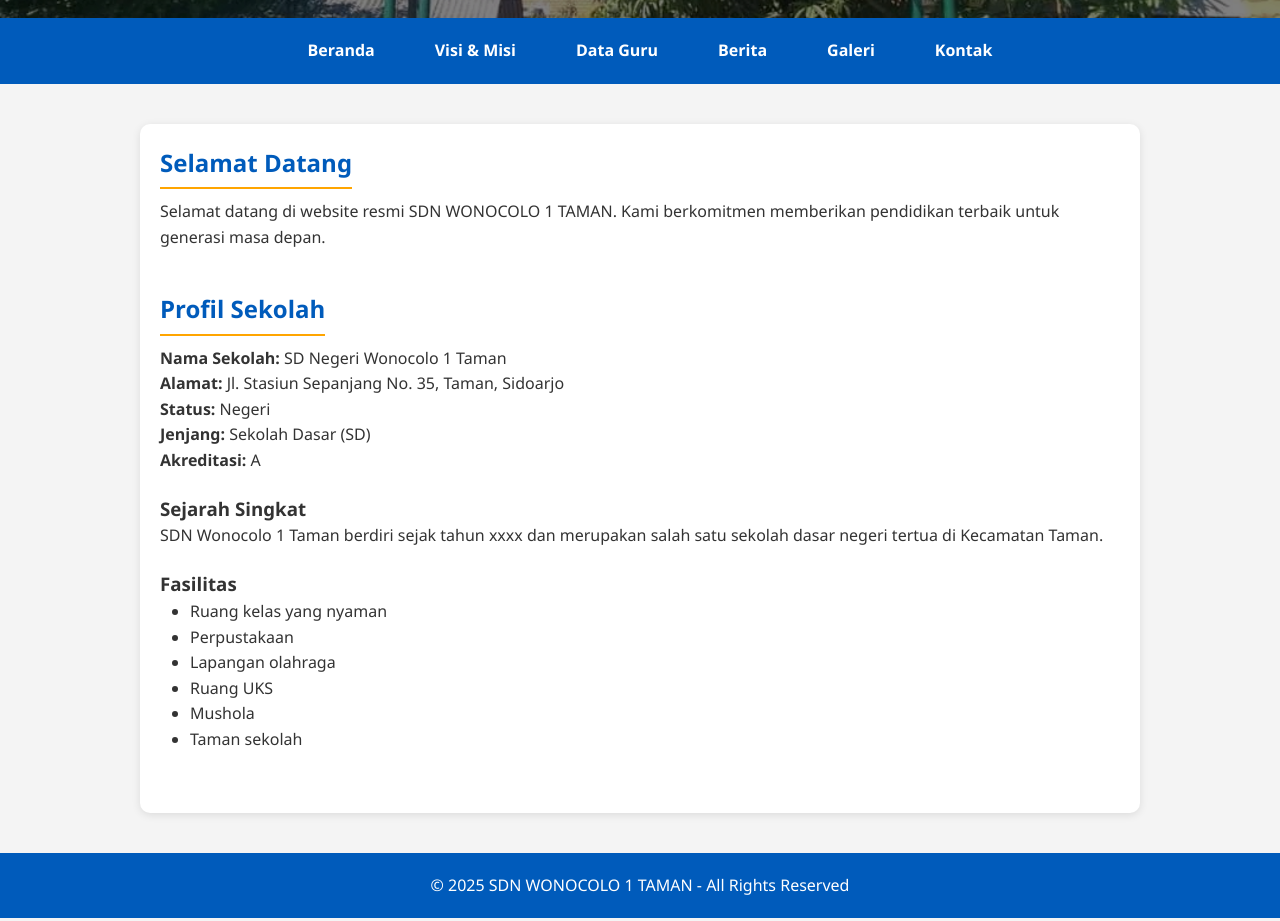
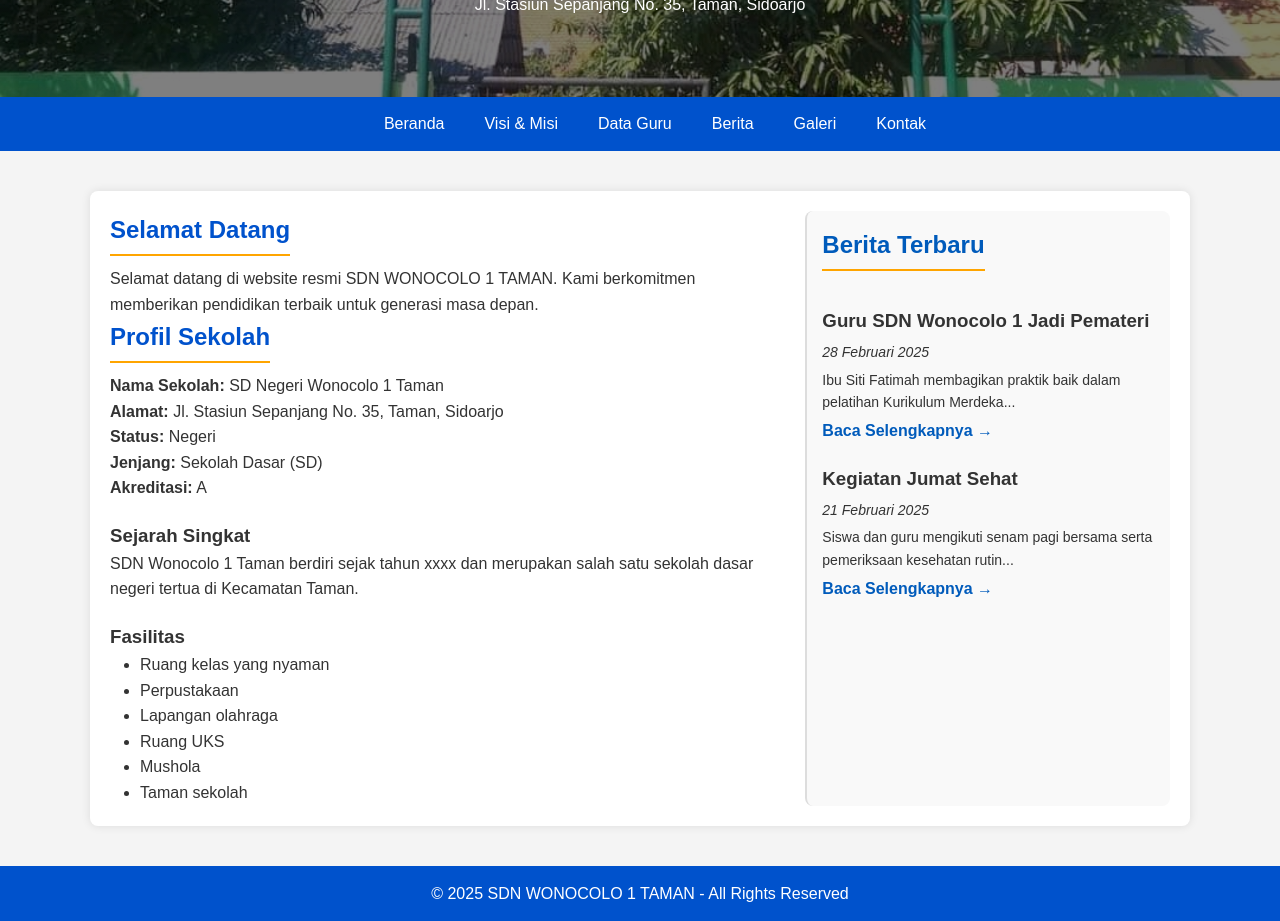
Before and after one commit to SDNWONOCOLO1/sdn-wonocolo-1, a plain HTML site: page index.html in a window 1280 px wide. Shown: the part 262-1183 px from the top of the page. Drawn offline with Linux system fonts and the light colour scheme.

Commit message:
Add files via upload

```diff
--- a/index.html
+++ b/index.html
@@ -5,125 +5,6 @@
   <meta name="viewport" content="width=device-width, initial-scale=1.0" />
   <title>SDN WONOCOLO 1 TAMAN</title>
   <link rel="stylesheet" href="style.css" />
-  <style>
-    * {
-      box-sizing: border-box;
-      margin: 0;
-      padding: 0;
-    }
-
-    body {
-      font-family: 'Segoe UI', sans-serif;
-      background-color: #f4f4f4;
-      line-height: 1.6;
-      color: #333;
-    }
-
-    header {
-      background: url('b2940c35-d558-4ea6-84f4-42e453202d10.png') center/cover no-repeat;
-      height: 280px;
-      display: flex;
-      flex-direction: column;
-      justify-content: center;
-      align-items: center;
-      text-align: center;
-      color: white;
-      position: relative;
-    }
-
-    header::after {
-      content: "";
-      position: absolute;
-      top: 0;
-      left: 0;
-      right: 0;
-      bottom: 0;
-      background-color: rgba(0, 0, 0, 0.5);
-      z-index: 0;
-    }
-
-    header h1, header p, header .logo {
-      position: relative;
-      z-index: 1;
-    }
-
-    .logo img {
-      width: 150px;
-      margin-bottom: 230px;
-    }
-
-    nav {
-      background-color: #005bbb;
-    }
-
-    nav ul {
-      display: flex;
-      justify-content: center;
-      flex-wrap: wrap;
-      list-style: none;
-      padding: 10px;
-    }
-
-    nav ul li {
-      margin: 0 15px;
-    }
-
-    nav ul li a {
-      color: white;
-      text-decoration: none;
-      font-weight: bold;
-      padding: 10px 15px;
-      transition: background 0.3s ease;
-    }
-
-    nav ul li a:hover {
-      background-color: #ffa500;
-      color: black;
-      border-radius: 4px;
-    }
-
-    main {
-      max-width: 1000px;
-      margin: 40px auto;
-      padding: 20px;
-      background-color: white;
-      border-radius: 10px;
-      box-shadow: 0 2px 8px rgba(0, 0, 0, 0.1);
-    }
-
-    section {
-      margin-bottom: 40px;
-    }
-
-    h2 {
-      color: #005bbb;
-      margin-bottom: 10px;
-    }
-
-    ul {
-      margin-left: 20px;
-    }
-
-    footer {
-      background-color: #005bbb;
-      color: white;
-      text-align: center;
-      padding: 20px;
-      margin-top: 40px;
-    }
-
-    @media (max-width: 600px) {
-      header h1 {
-        font-size: 1.5em;
-      }
-      nav ul {
-        flex-direction: column;
-      }
-      nav ul li {
-        margin: 5px 0;
-      }
-    }
-  </style>
 </head>
 <body>
   <header>
@@ -146,6 +27,9 @@
   </nav>
 
   <main>
+    <div class="konten-utama">
+      <!-- Kolom Kiri -->
+      <div class="kolom-kiri">
         <section>
           <h2>Selamat Datang</h2>
           <p>Selamat datang di website resmi SDN WONOCOLO 1 TAMAN. Kami berkomitmen memberikan pendidikan terbaik untuk generasi masa depan.</p>
@@ -170,6 +54,25 @@
             <li>Taman sekolah</li>
           </ul>
         </section>
+      </div>
+
+      <!-- Kolom Kanan -->
+      <aside class="kolom-kanan">
+        <h2>Berita Terbaru</h2>
+        <article class="berita">
+          <h3>Guru SDN Wonocolo 1 Jadi Pemateri</h3>
+          <p><em>28 Februari 2025</em></p>
+          <p>Ibu Siti Fatimah membagikan praktik baik dalam pelatihan Kurikulum Merdeka...</p>
+          <a href="berita.html">Baca Selengkapnya →</a>
+        </article>
+        <article class="berita">
+          <h3>Kegiatan Jumat Sehat</h3>
+          <p><em>21 Februari 2025</em></p>
+          <p>Siswa dan guru mengikuti senam pagi bersama serta pemeriksaan kesehatan rutin...</p>
+          <a href="berita.html">Baca Selengkapnya →</a>
+        </article>
+      </aside>
+    </div>
   </main>
 
   <footer>
--- a/style.css
+++ b/style.css
@@ -5,7 +5,6 @@
   box-sizing: border-box;
 }
 
-/* Body umum */
 body {
   font-family: Arial, sans-serif;
   background-color: #f4f4f4;
@@ -13,7 +12,6 @@ body {
   line-height: 1.6;
 }
 
-/* Header */
 header {
   background-image: linear-gradient(rgba(0, 0, 0, 0.5), rgba(0, 0, 0, 0.5)),
     url('b2940c35-d558-4ea6-84f4-42e453202d10.png');
@@ -30,7 +28,6 @@ header .logo img {
   margin-bottom: 15px;
 }
 
-/* Navigasi */
 nav {
   background-color: #0052cc;
 }
@@ -40,10 +37,6 @@ nav ul {
   justify-content: center;
   flex-wrap: wrap;
   list-style: none;
-}
-
-nav ul li {
-  margin: 0;
 }
 
 nav ul li a {
@@ -59,9 +52,8 @@ nav ul li a:hover {
   color: black;
 }
 
-/* Konten utama */
 main {
-  max-width: 1000px;
+  max-width: 1100px;
   margin: 40px auto;
   padding: 20px;
   background: white;
@@ -69,7 +61,54 @@ main {
   border-radius: 8px;
 }
 
-/* Judul dan subjudul */
+.konten-utama {
+  display: flex;
+  gap: 30px;
+  flex-wrap: wrap;
+}
+
+.kolom-kiri {
+  flex: 2;
+}
+
+.kolom-kanan {
+  flex: 1;
+  background-color: #f9f9f9;
+  padding: 15px;
+  border-left: 2px solid #ddd;
+  border-radius: 8px;
+}
+
+.kolom-kanan h2 {
+  color: #005bbb;
+  margin-bottom: 15px;
+  border-bottom: 2px solid #ffa500;
+  padding-bottom: 5px;
+}
+
+.berita {
+  margin-bottom: 20px;
+}
+
+.berita h3 {
+  margin-bottom: 5px;
+}
+
+.berita p {
+  margin-bottom: 5px;
+  font-size: 14px;
+}
+
+.berita a {
+  color: #005bbb;
+  text-decoration: none;
+  font-weight: bold;
+}
+
+.berita a:hover {
+  color: #ffa500;
+}
+
 h2 {
   color: #0052cc;
   margin-bottom: 10px;
@@ -83,25 +122,19 @@ h3 {
   color: #333;
 }
 
-/* List */
 ul {
   margin-left: 20px;
   padding-left: 10px;
 }
 
-/* Footer */
 footer {
   background-color: #0052cc;
   color: white;
   text-align: center;
   padding: 15px;
-  position: relative;
-  bottom: 0;
-  width: 100%;
   margin-top: 40px;
 }
 
-/* Responsif */
 @media (max-width: 768px) {
   header {
     padding: 60px 10px;
@@ -121,4 +154,8 @@ footer {
     margin: 20px;
     padding: 15px;
   }
+
+  .konten-utama {
+    flex-direction: column;
+  }
 }
```
Lines whose indentation alone changed are shown as unchanged.
